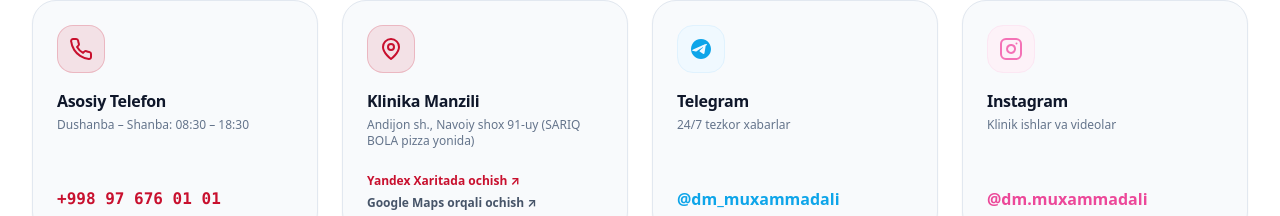
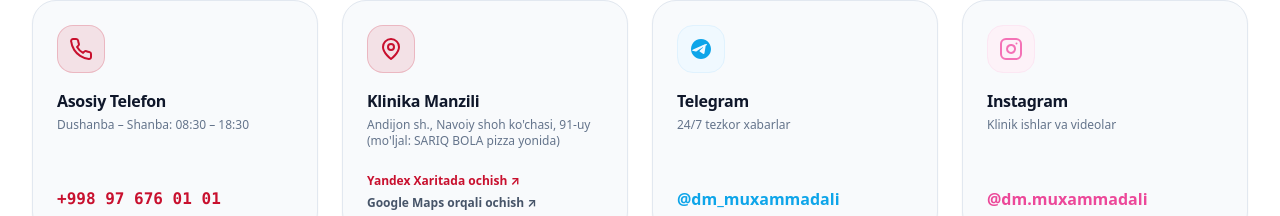
Before and after one commit to shakhzod-madmarov/stomatolog-muhammadali, a React (Vite) app in the folder frontend/: page /contact in a window 1280 px wide. Shown: the part 467-683 px from the top of the page. Built offline with nearby package versions, Linux system fonts and the light colour scheme; no server answers.

Commit message:
fix(i18n): refine Russian, Uzbek, and English typography, address formatting, and translation accuracy

```diff
--- a/frontend/src/components/ClinicLocationMap.jsx
+++ b/frontend/src/components/ClinicLocationMap.jsx
@@ -24,7 +24,7 @@
     ru: {
       badge: "ЛОКАЦИЯ И ПРИЁМ",
       title: "DM Stomatology — Д-р МухаммадАли Давронов",
-      subtitle: "Персональный приём проходит в г. Андижан в современной клинике DM Stomatology на проспекте Навои 91.",
+      subtitle: "Персональный приём проходит в г. Андижан в современной клинике DM Stomatology на проспекте Навои, 91.",
       addressTitle: "Адрес:",
       landmarkTitle: "Ориентир:",
       hoursTitle: "Часы приёма:",
--- a/frontend/src/components/Footer.jsx
+++ b/frontend/src/components/Footer.jsx
@@ -45,7 +45,7 @@
             <Logo className="h-10 w-auto" isWhite={true} />
             <p className="text-sm text-slate-400 leading-relaxed mt-2">
               {lang === "ru"
-                ? "Д-р МухаммадАли Давронов — 5 лет успешной практики. Ортопедия (цирконий, виниры), лечение зубов без боли, имплантология. Андижан, клиника DM Stomatology, проспект Навои 91."
+                ? "Д-р МухаммадАли Давронов — 5 лет успешной практики. Ортопедия (цирконий, виниры), лечение зубов без боли, имплантология. Андижан, клиника DM Stomatology, проспект Навои, 91."
                 : lang === "en"
                 ? "Dr. MuhammadAli Davronov — 5 years of dental excellence. Orthopedics, pain-free therapy, dental implants, and aesthetic smiles. DM Stomatology, 91 Navoi Avenue, Andijan."
                 : "Dr. MuhammadAli Davronov — 5 yillik tajribali shifokor-stomatolog. Ortopediya (tsirkon, vinirlar), terapiya (og'riqsiz davolash) va dental implantologiya. DM Stomatologiya, Andijon, Navoiy shox 91-uy."}
--- a/frontend/src/constants/clinics.js
+++ b/frontend/src/constants/clinics.js
@@ -28,12 +28,12 @@
     },
     shortAddress: {
       uz: "Andijon sh., Navoiy shox 91-uy",
-      ru: "г. Андижан, пр-т Навои 91",
+      ru: "г. Андижан, пр-т Навои, 91",
       en: "91 Navoi Ave, Andijan",
     },
     landmark: {
       uz: "Navoiy shoh ko'chasi 91-uy (mo'ljal: SARIQ BOLA pizza yonida, DM Stomatologiya)",
-      ru: "Проспект Навои 91 (ориентир: рядом с пиццерией SARIQ BOLA, DM Stomatology)",
+      ru: "Проспект Навои, 91 (ориентир: рядом с пиццерией SARIQ BOLA, DM Stomatology)",
       en: "91 Navoi Avenue (landmark: next to SARIQ BOLA pizza, DM Stomatology)",
     },
     hours: {
--- a/frontend/src/constants/doctor.js
+++ b/frontend/src/constants/doctor.js
@@ -38,12 +38,12 @@
   clinicBrand: "DM | Stomatology",
   clinicLocation: {
     uz: "DM Stomatologiya · Andijon shahar, Navoiy shoh ko'chasi 91-uy",
-    ru: "DM Stomatology · г. Андижан, проспект Навои, 91-дом",
+    ru: "DM Stomatology · г. Андижан, проспект Навои, дом 91",
     en: "DM Stomatology · 91 Navoi Avenue, Andijan",
   },
   addressShort: {
     uz: "Andijon shahar, Navoiy shoh ko'chasi 91-uy",
-    ru: "г. Андижан, проспект Навои 91-дом",
+    ru: "г. Андижан, проспект Навои, дом 91",
     en: "91 Navoi Avenue, Andijan",
   },
   phone: "+998 (97) 676-01-01",
--- a/frontend/src/constants/faq.js
+++ b/frontend/src/constants/faq.js
@@ -46,8 +46,8 @@
       en: "Where is Dr. MuhammadAli Davronov's clinic located?",
     },
     a: {
-      uz: "Dr. MuhammadAli Davronov shaxsiy qabuli Andijon shahri, Navoiy shoh ko'chasi 91-uyda (mo'ljal: SARIQ BOLA pizza yonida, DM Stomatologiya) o'tkaziladi. Bemorlar uchun bepul avtoturargoh mavjud. Siz Yandex Xarita (https://yandex.uz/maps/-/CXBjRG4Q) yoki Google Maps (https://share.google/BCXsYyZgbu8x3mQ4Z) orqali to'g'ridan-to'g'ri marshrut chizishingiz mumkin.",
-      ru: "Персональный приём проходит в клинике DM Stomatology по адресу: г. Андижан, проспект Навои 91 (ориентир: рядом с пиццерией SARIQ BOLA). Имеется парковка. Маршрут можно проложить в Яндекс Картах (https://yandex.uz/maps/-/CXBjRG4Q) или в Google Maps (https://share.google/BCXsYyZgbu8x3mQ4Z).",
+      uz: "Dr. MuhammadAli Davronov shaxsiy qabuli Andijon shahri, Navoiy shoh ko'chasi, 91-uyda (mo'ljal: SARIQ BOLA pizza yonida, DM Stomatologiya) o'tkaziladi. Bemorlar uchun bepul avtoturargoh mavjud. Siz Yandex Xarita (https://yandex.uz/maps/-/CXBjRG4Q) yoki Google Maps (https://share.google/BCXsYyZgbu8x3mQ4Z) orqali to'g'ridan-to'g'ri marshrut chizishingiz mumkin.",
+      ru: "Персональный приём проходит в клинике DM Stomatology по адресу: г. Андижан, проспект Навои, 91 (ориентир: рядом с пиццерией SARIQ BOLA). Имеется парковка. Маршрут можно проложить в Яндекс Картах (https://yandex.uz/maps/-/CXBjRG4Q) или в Google Maps (https://share.google/BCXsYyZgbu8x3mQ4Z).",
       en: "Dr. MuhammadAli Davronov practices at DM Stomatology, 91 Navoi Avenue, Andijan (landmark: next to SARIQ BOLA pizza). Free parking is available. You can navigate directly via Yandex Maps (https://yandex.uz/maps/-/CXBjRG4Q) or Google Maps (https://share.google/BCXsYyZgbu8x3mQ4Z).",
     },
   },
--- a/frontend/src/constants/seo.js
+++ b/frontend/src/constants/seo.js
@@ -15,7 +15,7 @@
     },
     ru: {
       title: "Д-р МухаммадАли Давронов — Врач-Стоматолог | Ортопедия, Терапия, Имплантология | DM Stomatology",
-      description: `Врач-стоматолог Д-р МухаммадАли Давронов — ${years} лет успешной клинической практики. Выпускник АГМИ. Ортопедия (коронки, виниры), лечение зубов без боли, имплантация. Андижан, проспект Навои 91. Тел: +998 97 676 01 01.`,
+      description: `Врач-стоматолог Д-р МухаммадАли Давронов — ${years} лет успешной клинической практики. Выпускник АГМИ. Ортопедия (коронки, виниры), лечение зубов без боли, имплантация. Андижан, проспект Навои, 91. Тел: +998 97 676 01 01.`,
     },
     en: {
       title: "Dr. MuhammadAli Davronov — Dental Specialist | Orthopedics, Therapy & Implantology | DM Stomatology",
@@ -62,7 +62,7 @@
     ru: {
       title: "Контакты и Локация — DM Stomatology | Д-р МухаммадАли Давронов (Андижан)",
       description:
-        "Запись на личный приём к Д-ру МухаммадАли Давронову — клиника DM Stomatology (Андижан, проспект Навои 91, рядом с SARIQ BOLA). Телефон: +998 97 676 01 01, Instagram: @dm.muxammadali.",
+        "Запись на личный приём к Д-ру МухаммадАли Давронову — клиника DM Stomatology (Андижан, проспект Навои, 91, рядом с пиццерией SARIQ BOLA). Телефон: +998 97 676 01 01, Instagram: @dm.muxammadali.",
     },
     en: {
       title: "Contact & Location — DM Stomatology | Dr. MuhammadAli Davronov (Andijan)",
--- a/frontend/src/constants/servicesCatalog.jsx
+++ b/frontend/src/constants/servicesCatalog.jsx
@@ -440,7 +440,7 @@
       ru: [
         "Комфортное сканирование за 60 секунд без тошноты и слепочной массы",
         "Визуализация вашей новой улыбки на 3D экране до первого касания",
-        "Идеальная микроная точность для долговечности коронок и имплантов",
+        "Идеальная микронная точность для долговечности коронок и имплантов",
         "Наглядная и честная консультация по каждому зубу лично с доктором",
       ],
       en: [
--- a/frontend/src/pages/About.jsx
+++ b/frontend/src/pages/About.jsx
@@ -86,7 +86,7 @@
       },
       desc: {
         uz: "Andijon shahri, Navoiy shoh ko'chasi 91-uyda joylashgan shaxsiy DM Stomatologiya klinikasida 3,500+ dan ortiq bemorlarga individual, professional va og'riqsiz xizmat ko'rsatish.",
-        ru: "Приём более 3 500 пациентов в собственной клинике DM Stomatology (Андижан, пр-т Навои 91): ортопедия, терапия и имплантация.",
+        ru: "Приём более 3 500 пациентов в собственной клинике DM Stomatology (Андижан, пр-т Навои, 91): ортопедия, терапия и имплантация.",
         en: "Personal clinical care for over 3,500 patients at DM Stomatology (91 Navoi Avenue, Andijan).",
       },
     },
--- a/frontend/src/pages/Contact.jsx
+++ b/frontend/src/pages/Contact.jsx
@@ -109,10 +109,10 @@
               </h3>
               <p className="text-xs text-slate-500 mt-1">
                 {lang === "uz"
-                  ? "Andijon sh., Navoiy shox 91-uy (SARIQ BOLA pizza yonida)"
+                  ? "Andijon sh., Navoiy shoh ko'chasi, 91-uy (mo'ljal: SARIQ BOLA pizza yonida)"
                   : lang === "ru"
-                  ? "г. Андижан, проспект Навои 91 (рядом с SARIQ BOLA)"
-                  : "91 Navoi Ave, Andijan (next to SARIQ BOLA)"}
+                  ? "г. Андижан, проспект Навои, 91 (ориентир: рядом с пиццерией SARIQ BOLA)"
+                  : "91 Navoi Ave, Andijan (landmark: next to SARIQ BOLA pizza)"}
               </p>
             </div>
           </div>
--- a/frontend/src/pages/ServiceDetail.jsx
+++ b/frontend/src/pages/ServiceDetail.jsx
@@ -176,7 +176,7 @@
           <p className="text-[11px] text-slate-600 font-medium pt-1 flex items-center gap-1.5">
             <IconLocationPin className="w-3.5 h-3.5 text-primary shrink-0" />
             <span>
-              {lang === "ru" ? "Приём в г. Андижан, DM Stomatologiya (ул. Навои 91)" : lang === "en" ? "Practice location: Andijan, DM Stomatology (Navoiy Ave 91)" : "Qabul manzili: Andijon sh., DM Stomatologiya (Navoiy shoh ko'chasi 91)"}
+              {lang === "ru" ? "Приём в г. Андижан, клиника DM Stomatology (пр-т Навои, 91)" : lang === "en" ? "Practice location: Andijan, DM Stomatology (91 Navoi Ave)" : "Qabul manzili: Andijon sh., DM Stomatologiya (Navoiy shoh ko'chasi, 91-uy)"}
             </span>
           </p>
 
```
